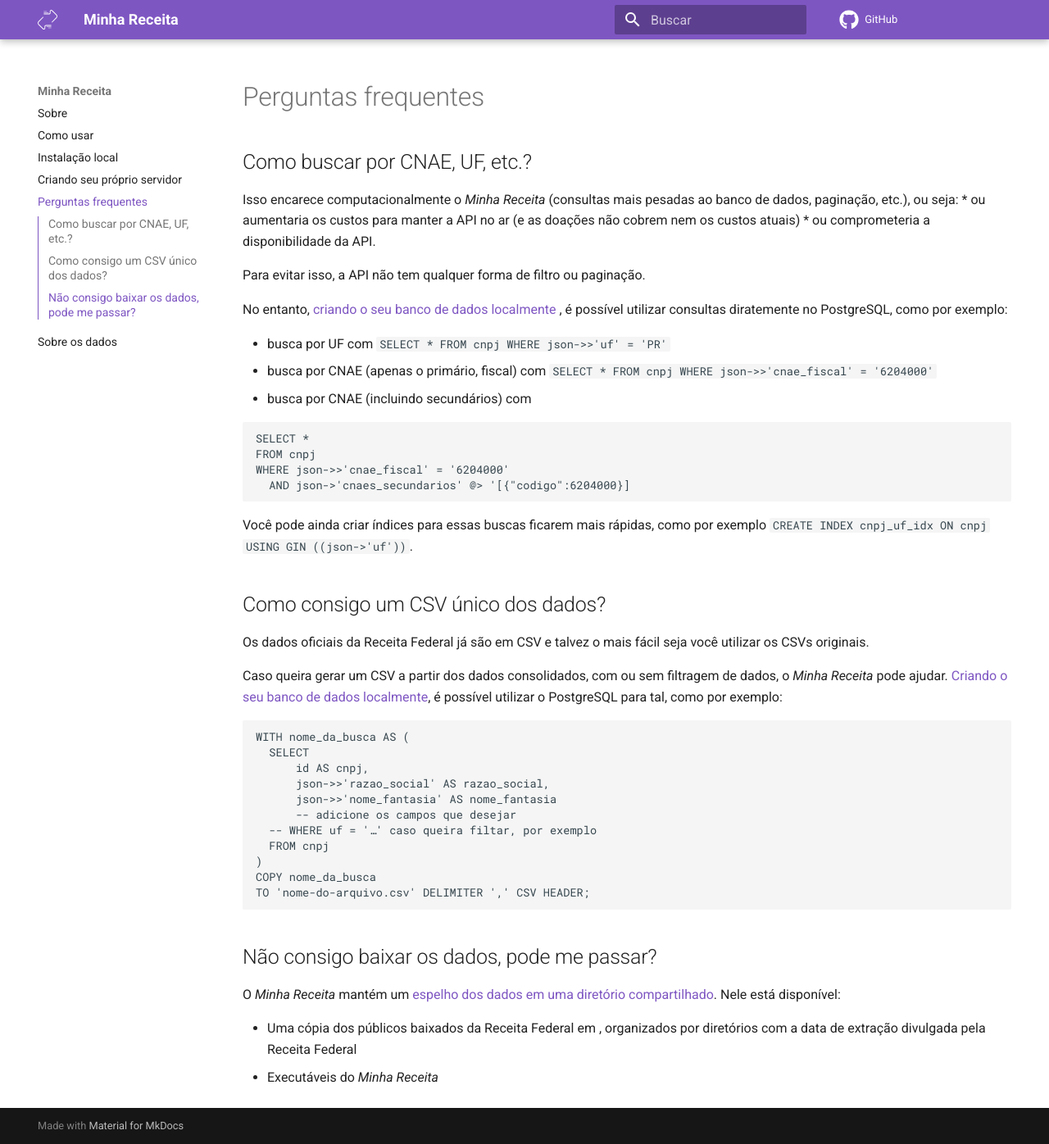
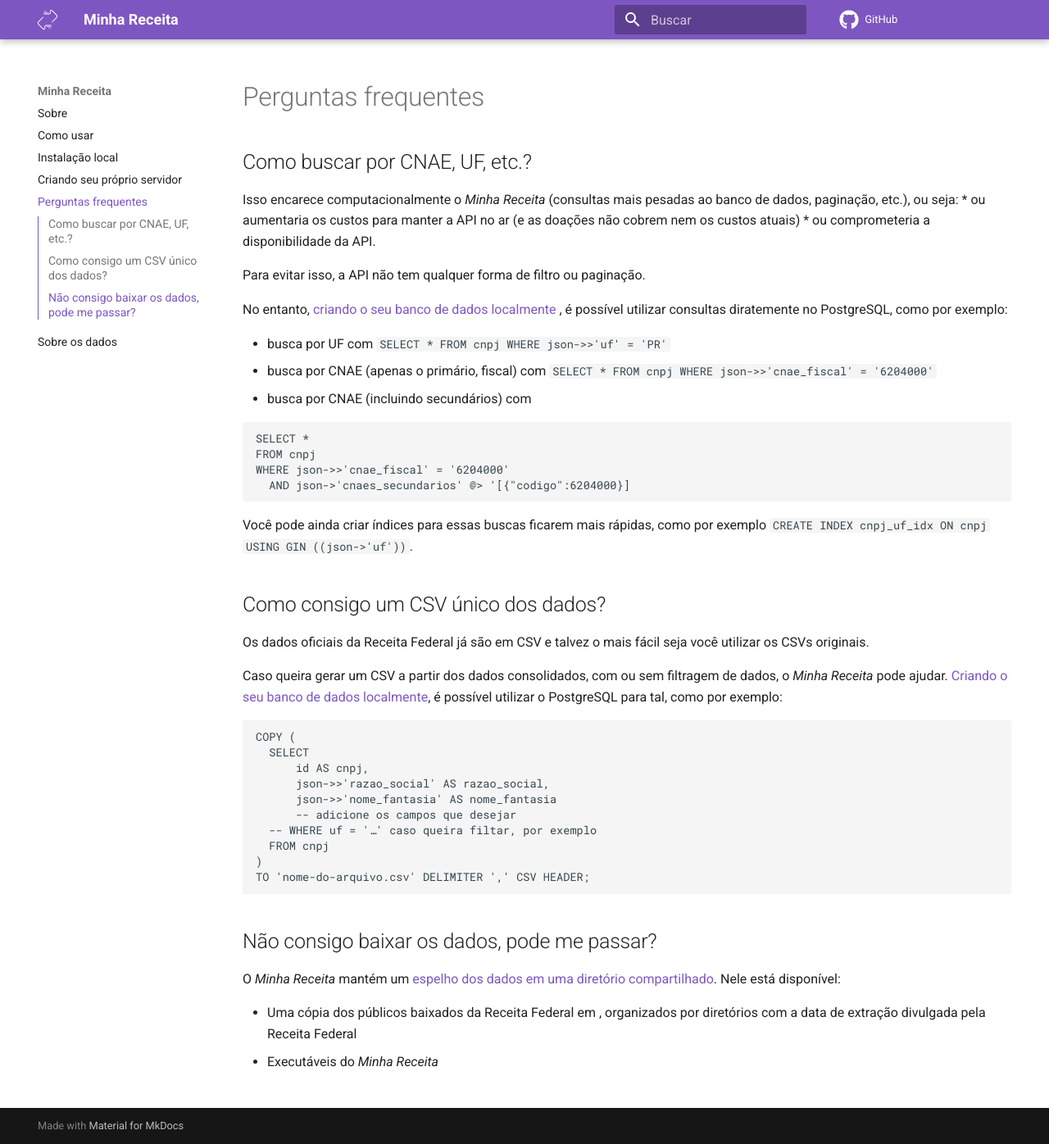
Before and after one commit to cuducos/minha-receita, an MkDocs documentation site: the page built from docs/faq.md, in a window 1280 px wide and 1396 px high. Shown: the whole window at 82% size. Built offline with MkDocs 1.6.1 and Material for MkDocs 9.7.7, drawn with Linux system fonts in a browser that asks for light colours; comment, search, counter and statistics services are not loaded.

Commit message:
Fixes PostgreSQL query example

````diff
--- a/docs/faq.md
+++ b/docs/faq.md
@@ -30,7 +30,7 @@
 Caso queira gerar um CSV a partir dos dados consolidados, com ou sem filtragem de dados, o _Minha Receita_ pode ajudar. [Criando o seu banco de dados localmente](servidor.md), é possível utilizar o PostgreSQL para tal, como por exemplo:
 
 ```sql
-WITH nome_da_busca AS (
+COPY (
   SELECT
       id AS cnpj,
       json->>'razao_social' AS razao_social,
@@ -39,7 +39,6 @@
   -- WHERE uf = '…' caso queira filtar, por exemplo
   FROM cnpj
 )
-COPY nome_da_busca
 TO 'nome-do-arquivo.csv' DELIMITER ',' CSV HEADER;
 ```
 
````
